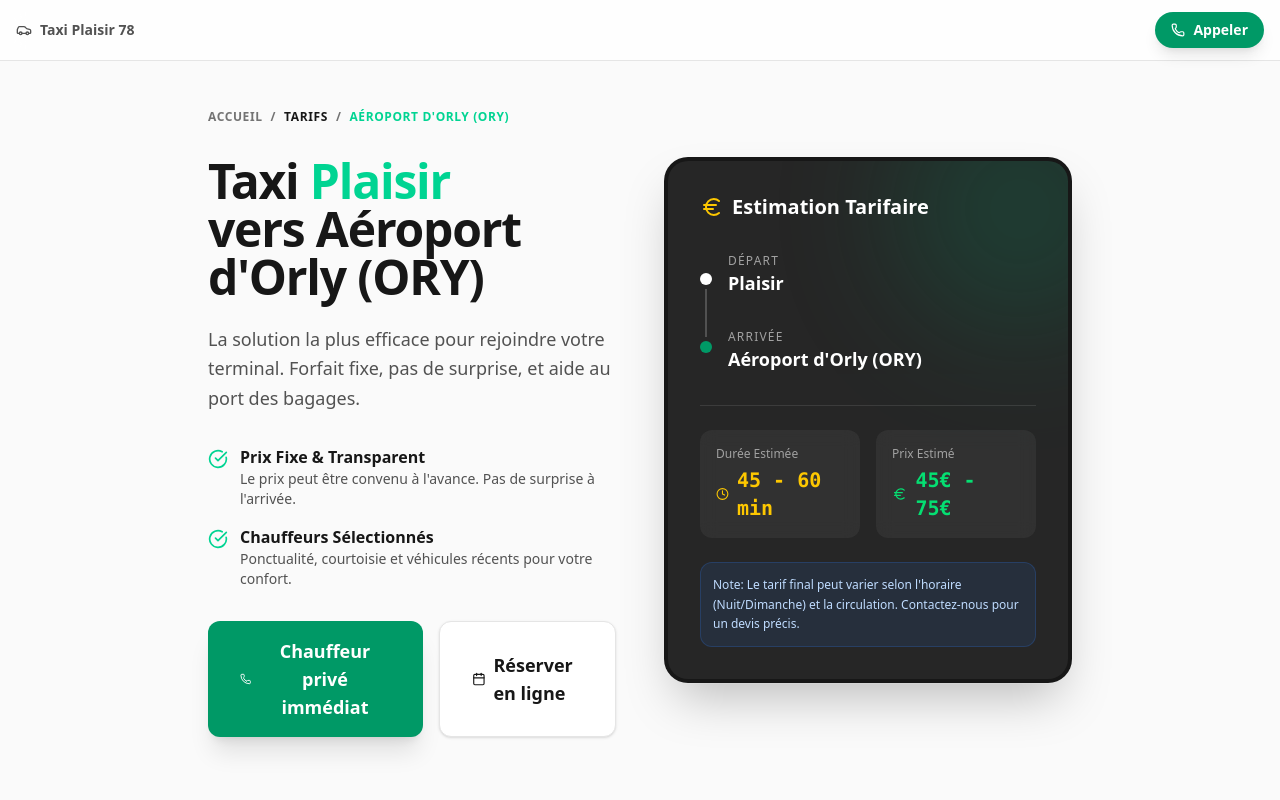
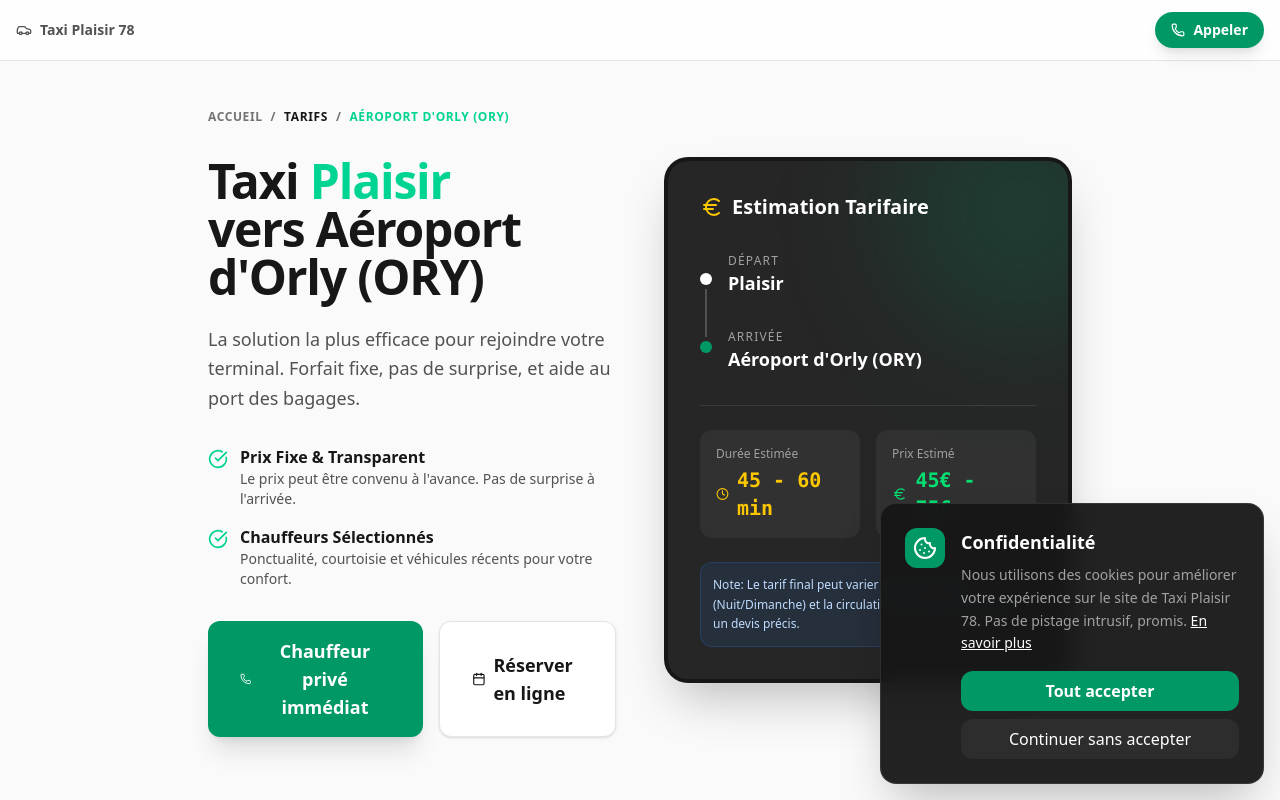
Before and after one commit to tuangiangluong-afk/expertbornerecharge, a Next.js app: page /taxiaplaisir_com/tarif/aeroport-orly in a window 1280 px wide. Shown: the top 800 px of the page. Built offline with nearby package versions, Linux system fonts and the light colour scheme; no server answers; the database is empty.

Commit message:
feat(ui): add dynamic cookie banner with legal links

```diff
--- a/src/app/[domain]/layout.tsx
+++ b/src/app/[domain]/layout.tsx
@@ -3,6 +3,7 @@ import { GTMScript } from "@/components/GTMScript";
 import { notFound } from "next/navigation";
 import Script from "next/script";
 import { supabase } from "@/lib/supabase";
+import CookieBanner from "@/components/CookieBanner";
 
 export default async function DomainLayout({
     children,
@@ -47,6 +48,7 @@ export default async function DomainLayout({
                 </>
             )}
             {children}
+            <CookieBanner slug={city.slug} cityName={city.name} />
         </>
     );
 }
--- /dev/null
+++ b/src/components/CookieBanner.tsx
@@ -0,0 +1,81 @@
+"use client";
+
+import React, { useEffect, useState } from 'react';
+import Link from 'next/link';
+import { Cookie } from 'lucide-react';
+import { getTheme } from "@/lib/theme"; // Deterministic theme based on slug
+
+interface CookieBannerProps {
+    slug: string;
+    cityName: string;
+}
+
+const CookieBanner = ({ slug, cityName }: CookieBannerProps) => {
+    const [showBanner, setShowBanner] = useState(false);
+
+    // Deterministic theme
+    const theme = getTheme(slug);
+    const classes = theme.classes;
+
+    useEffect(() => {
+        // Check if user has already explicitly accepted or rejected
+        const consent = localStorage.getItem('cookie-consent');
+        if (!consent) {
+            // Small delay for animation entrance
+            const timer = setTimeout(() => setShowBanner(true), 1000);
+            return () => clearTimeout(timer);
+        }
+    }, []);
+
+    const acceptAll = () => {
+        localStorage.setItem('cookie-consent', 'accepted');
+        setShowBanner(false);
+        // Optional: Trigger GTM or extra tracking activation here if we had complex consent mode
+    };
+
+    const rejectAll = () => {
+        localStorage.setItem('cookie-consent', 'rejected');
+        setShowBanner(false);
+    };
+
+    if (!showBanner) return null;
+
+    return (
+        <div className="fixed bottom-4 left-4 right-4 md:left-auto md:right-4 md:w-96 bg-neutral-900/95 backdrop-blur-md border border-white/10 rounded-2xl p-6 shadow-2xl z-50 animate-in fade-in slide-in-from-bottom-4 duration-500">
+            <div className="flex items-start gap-4">
+                <div className={`p-2 rounded-lg shrink-0 ${classes.bg} bg-opacity-20`}>
+                    <Cookie className={`w-6 h-6 ${theme.text}`} />
+                </div>
+                <div className="flex-1">
+                    <h3 className="text-lg font-semibold text-white mb-2">
+                        Confidentialité
+                    </h3>
+                    <p className="text-sm text-neutral-400 mb-4 leading-relaxed">
+                        Nous utilisons des cookies pour améliorer votre expérience sur le site de {cityName}. Pas de pistage intrusif, promis.
+                        {' '}
+                        <Link href="/mentions-legales" className={`underline hover:opacity-80 transition ${theme.text}`}>
+                            En savoir plus
+                        </Link>
+                    </p>
+
+                    <div className="flex flex-col gap-2">
+                        <button
+                            onClick={acceptAll}
+                            className={`w-full py-2 font-bold rounded-lg transition-colors ${classes.bg} ${theme.text} ${classes.bgHover}`}
+                        >
+                            Tout accepter
+                        </button>
+                        <button
+                            onClick={rejectAll}
+                            className="w-full py-2 bg-white/5 text-white font-medium rounded-lg hover:bg-white/10 transition-colors"
+                        >
+                            Continuer sans accepter
+                        </button>
+                    </div>
+                </div>
+            </div>
+        </div>
+    );
+};
+
+export default CookieBanner;
```
